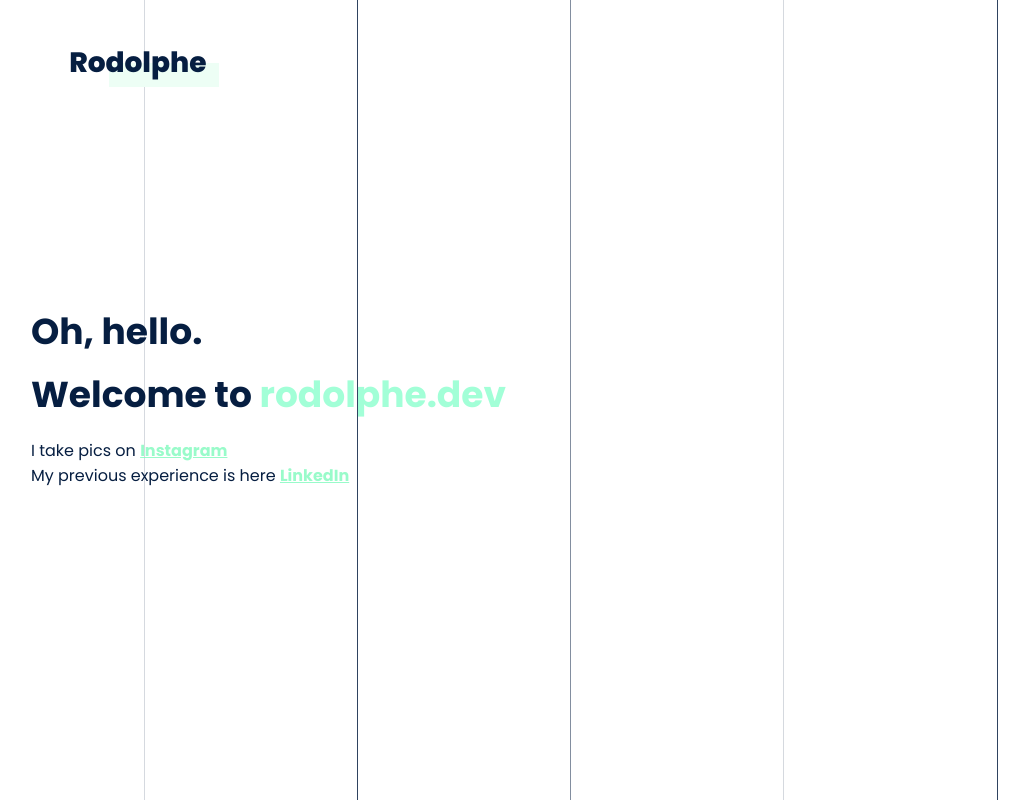
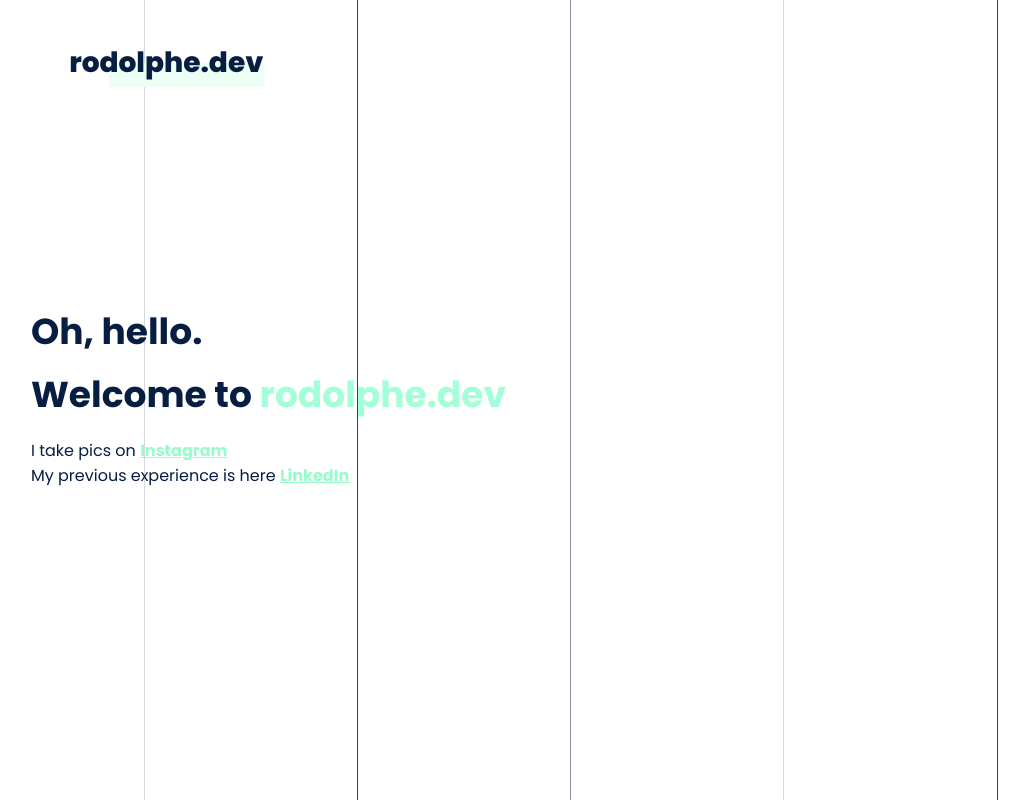
Before and after one commit to roprzz/rodolphe, a Gatsby site: page / in a window 1280 px wide. Shown: the whole page, without its empty margins (69-1098 px from the left). Built offline with nearby package versions, Linux system fonts and the light colour scheme; Gatsby itself is replaced by a stand-in of ours.

Commit message:
Changed the name in header

```diff
--- a/src/components/header.js
+++ b/src/components/header.js
@@ -4,7 +4,7 @@ import React from "react"
 
 const Header = ({ siteTitle }) => (
   <div className="header">
-    <h1 className="home-btn">Rodolphe<div className="thick-underline" /></h1>
+    <h1 className="home-btn">rodolphe.dev<div className="thick-underline" /></h1>
 
   </div>
 )
```
